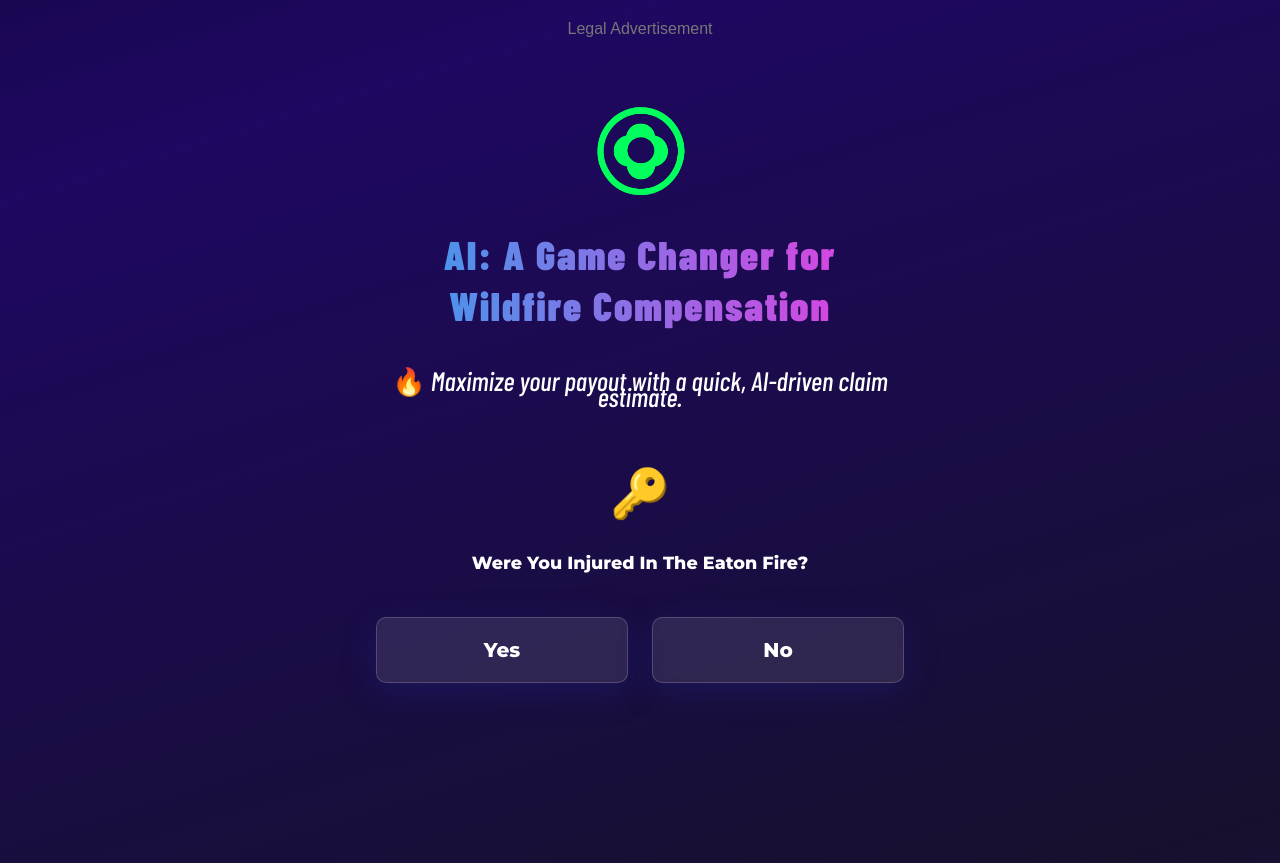
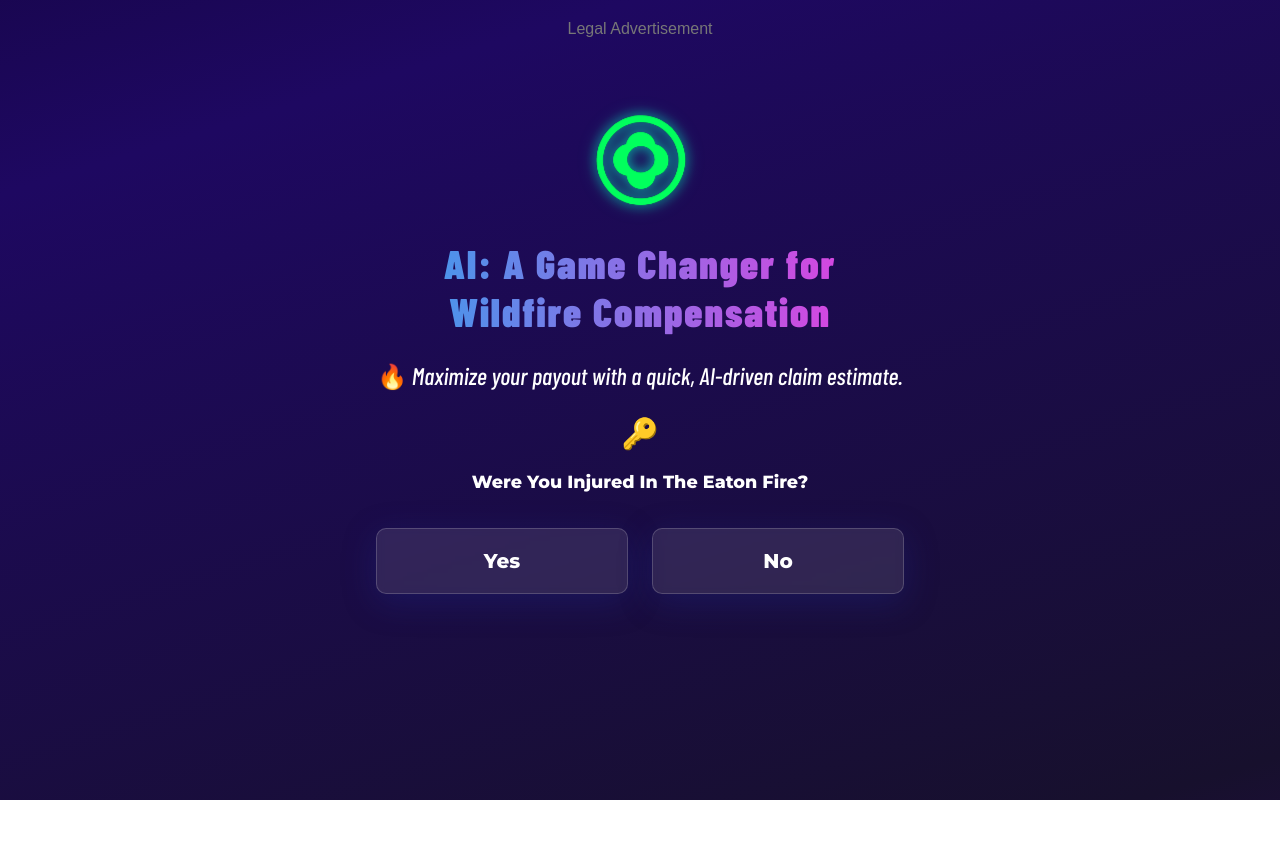
Before and after one commit to iAmRexcastle/styledlegalbot, a Next.js app: page / in a window 1280 px wide. After the commit the page ends 800 px from the top, so only its background shows below. Built offline with nearby package versions, Linux system fonts and the light colour scheme.

Commit message:
Initial commit with updated layout & styles

```diff
--- a/package.json
+++ b/package.json
@@ -20,13 +20,14 @@
     "@tailwindcss/postcss": "^4.0.6",
     "@toolhouseai/sdk": "^1.1.5",
     "ai": "^3.4.33",
-    "autoprefixer": "^10.4.20",
+    "chalk": "^5.4.1",
     "class-variance-authority": "^0.7.1",
     "clsx": "^2.1.1",
     "dotenv": "^16.4.7",
     "drizzle-orm": "^0.39.3",
+    "framer-motion": "^12.4.3",
     "lucide-react": "^0.424.0",
-    "next": "14.2.5",
+    "next": "^14.2.24",
     "nextjs-openai": "^7.2.0",
     "openai": "^4.85.1",
     "openai-streams": "^6.2.0",
@@ -40,6 +41,7 @@
     "@types/node": "^20.17.19",
     "@types/react": "^18.3.18",
     "@types/react-dom": "^18.3.5",
+    "autoprefixer": "^10.4.20",
     "drizzle-kit": "^0.30.4",
     "eslint": "^8.57.1",
     "eslint-config-next": "14.2.5",
--- a/src/app/components/AnimatedHeadline.tsx
+++ b/src/app/components/AnimatedHeadline.tsx
@@ -1,29 +1,15 @@
 "use client";
-
-import React from "react";
 
 export default function AnimatedHeadline() {
   return (
     <div className="text-center">
-      <h1
-        className="animated-gradient-headline"
-        style={{
-          fontFamily: "'BarlowCondensed-Black', sans-serif",
-          fontSize: "2.5rem",
-          lineHeight: "3.2rem",
-          letterSpacing: "0.12rem",
-        }}
-      >
+      {/* Main Headline with animated gradient */}
+      <h1 className="animated-headline animated-gradient-headline">
         AI: A Game Changer for Wildfire Compensation
       </h1>
-      <p
-        className="animated-subhead"
-        style={{
-          fontFamily: "'BarlowCondensed-MediumItalic', sans-serif",
-          fontSize: "1.67rem",
-          marginBottom: "10%",
-        }}
-      >
+
+      {/* Subhead with improved line-height */}
+      <p className="animated-subhead">
         🔥 Maximize your payout with a quick, AI-driven claim estimate.
       </p>
     </div>
--- a/src/app/components/TextSection.tsx
+++ b/src/app/components/TextSection.tsx
@@ -2,44 +2,45 @@
 
 import React from "react";
 
+// Extracted style objects for clarity
+const headlineStyle: React.CSSProperties = {
+  fontFamily: "'BarlowCondensed-Black', sans-serif",
+  fontSize: "2.5rem",
+  lineHeight: "3.2rem",
+  letterSpacing: "0.12rem",
+  textAlign: "center",
+};
+
+const subheadStyle: React.CSSProperties = {
+  fontFamily: "'BarlowCondensed-MediumItalic', sans-serif",
+  fontSize: "1.67rem",
+  marginBottom: "10%",
+  textAlign: "center",
+};
+
+const emphasisStyle: React.CSSProperties = {
+  fontFamily: "'Montserrat ExtraBold', sans-serif",
+  fontSize: "1.1rem",
+  textAlign: "center",
+};
+
 export default function TextSection() {
   return (
-    <div className="text-center">
+    <section className="text-center">
       {/* Headline */}
-      <h1
-        style={{
-          fontFamily: "'BarlowCondensed-Black', sans-serif",
-          fontSize: "2.5rem",
-          lineHeight: "3.2rem",
-          letterSpacing: "0.12rem",
-          textAlign: "center",
-        }}
-      >
+      <h1 style={headlineStyle}>
         AI: A Game Changer for Wildfire Compensation
       </h1>
 
       {/* Subhead */}
-      <p
-        style={{
-          fontFamily: "'BarlowCondensed-MediumItalic', sans-serif",
-          fontSize: "1.67rem",
-          marginBottom: "10%",
-          textAlign: "center",
-        }}
-      >
+      <p style={subheadStyle}>
         🔥 Maximize your payout with a quick, AI-driven claim estimate.
       </p>
 
       {/* Emphasis Text */}
-      <p
-        style={{
-          fontFamily: "'Montserrat ExtraBold', sans-serif",
-          fontSize: "1.1rem",
-          textAlign: "center",
-        }}
-      >
+      <p style={emphasisStyle}>
         Were You Injured In The Eaton Fire?
       </p>
-    </div>
+    </section>
   );
 }
--- a/src/app/globals.css
+++ b/src/app/globals.css
@@ -16,32 +16,24 @@
 }
 
 @keyframes gradient-change {
+  from {
+    --color-1: hsl(98, 100%, 62%);
+    --color-2: hsl(204, 100%, 59%);
+  }
   to {
     --color-1: hsl(210, 100%, 59%);
     --color-2: hsl(310, 100%, 59%);
   }
 }
 
-/* Animated gradient text effect for headline */
+/* Headline gradient effect */
 .animated-gradient-headline {
   animation: gradient-change 5s linear infinite alternate;
   background: linear-gradient(to right, var(--color-1), var(--color-2));
+  -webkit-background-clip: text;
   background-clip: text;
-  -webkit-background-clip: text;
   -webkit-text-fill-color: transparent;
   color: transparent;
-}
-
-/* Animated gradient text effect for subhead (if desired, currently applied to headline only) */
-.animated-gradient-subhead {
-  /* Uncomment if you want a gradient on the subhead:
-  animation: gradient-change 5s linear infinite alternate;
-  background: linear-gradient(to right, var(--color-1), var(--color-2));
-  background-clip: text;
-  -webkit-background-clip: text;
-  -webkit-text-fill-color: transparent;
-  color: transparent;
-  */
 }
 
 /* --- Custom Fonts --- */
@@ -86,29 +78,26 @@
   /* Attorney Advertisement */
   .attorney-ad {
     margin-top: 0;
-    padding-bottom: 1.5rem; /* ~10% padding might be too much on small devices—use rem for consistency */
-    font-size: 0.875rem; /* ~14px */
     text-align: center;
     color: var(--attorney-text-color);
   }
 
-  /* Animated Headline */
+  /* Headline */
   .animated-headline {
     font-family: var(--headline-font);
     font-size: 2.5rem;
-    line-height: 3.2rem;
+    line-height: 3rem; /* More comfortable spacing for multi-line headlines */
     letter-spacing: 0.12rem;
-    text-align: center;
     margin: 0 auto;
   }
 
-  /* Animated Subhead */
+  /* Subhead with improved line-height */
   .animated-subhead {
     font-family: var(--subhead-font);
-    font-size: 1.67rem;
+    font-size: 1.5rem;
+    line-height: 1.4; /* Increased line-height for better readability */
+    margin: 1.5rem 0;
     text-align: center;
-    margin: 2.5rem 0;  /* 2.5% top and bottom (using rem for consistency) */
-    line-height: 1rem;
   }
 
   /* Emoji Paragraph */
@@ -127,7 +116,7 @@
   }
 }
 
-/* --- Animated Gradient Background --- */
+/* --- Utilities & Animations --- */
 @layer utilities {
   .gradient-background {
     background: linear-gradient(163deg, #070017, #1e0861, #17102d, #4b008e);
@@ -135,19 +124,91 @@
     animation: gradient-animation 8s ease infinite;
     min-height: 100vh;
   }
+  @keyframes gradient-animation {
+    0%   { background-position: 0% 50%; }
+    50%  { background-position: 100% 50%; }
+    100% { background-position: 0% 50%; }
+  }
 
-  @keyframes gradient-animation {
-    0% { background-position: 0% 50%; }
-    50% { background-position: 100% 50%; }
-    100% { background-position: 0% 50%; }
+  @keyframes fadeDown {
+    from { opacity: 0; transform: translateY(-20px); }
+    to   { opacity: 1; transform: translateY(0); }
+  }
+  .animate-fade-down {
+    animation: fadeDown 1s ease-out forwards;
+  }
+  .animate-delay-1000 {
+    animation-delay: 1s;
+  }
+
+  @keyframes fadeOut {
+    from { opacity: 1; }
+    to   { opacity: 0; }
+  }
+  @keyframes fadeIn {
+    from { opacity: 0; }
+    to   { opacity: 1; }
+  }
+  .animate-fade-out {
+    animation: fadeOut 2.5s ease-in-out forwards;
+  }
+  .animate-fade-in {
+    animation: fadeIn 2s ease-linear forwards;
+  }
+
+  /* Container padding for responsiveness */
+  .container {
+    padding: 14px; /* Mobile */
+  }
+  @media (min-width: 600px) {
+    .container {
+      padding: 20px; /* Tablet */
+    }
+  }
+  @media (min-width: 900px) {
+    .container {
+      padding: 24px; /* Desktop */
+    }
+  }
+
+  /* New additions for neon and pulsing effects */
+  @keyframes logoPulse {
+    0% {
+      transform: scale(1);
+      filter: drop-shadow(0 0 4px rgba(0, 255, 198, 0.4));
+    }
+    50% {
+      transform: scale(1.06);
+      filter: drop-shadow(0 0 10px rgba(0, 255, 198, 0.7));
+    }
+    100% {
+      transform: scale(1);
+      filter: drop-shadow(0 0 4px rgba(0, 255, 198, 0.4));
+    }
+  }
+
+  .logo-pulse {
+    animation: logoPulse 2.5s ease-in-out infinite;
+  }
+
+  .neon-logo-container {
+    /* Bigger glow around the entire container */
+    filter: drop-shadow(0 0 8px rgba(0, 255, 198, 0.3));
+  }
+
+  .neon-button {
+    transition: box-shadow 0.3s ease;
+  }
+  .neon-button:hover {
+    box-shadow: 0 0 12px rgba(0, 255, 198, 0.6), 0 0 4px rgba(0, 255, 198, 0.4);
   }
 }
 
-/* --- Glass-Morphism for Option Cards --- */
+/* --- Glass-Morphism Option Cards --- */
 @layer components {
   .glass-box {
-    padding: 1rem;         /* Using rem instead of percentage for consistency */
-    margin: 1.5rem 0;
+    padding: 1rem;
+    margin: 1rem 0;
     width: 90%;
     min-width: 30%;
     border-radius: 10px;
@@ -167,54 +228,3 @@
     transform: scale(1.05);
   }
 }
-
-/* --- Animation Utilities --- */
-@layer utilities {
-  @keyframes fadeDown {
-    from { opacity: 0; transform: translateY(-20px); }
-    to { opacity: 1; transform: translateY(0); }
-  }
-
-  .animate-fade-down {
-    animation: fadeDown 1s ease-out forwards;
-  }
-
-  .animate-delay-1000 {
-    animation-delay: 1s;
-  }
-
-  @keyframes fadeOut {
-    from { opacity: 1; }
-    to { opacity: 0; }
-  }
-
-  @keyframes fadeIn {
-    from { opacity: 0; }
-    to { opacity: 1; }
-  }
-
-  .animate-fade-out {
-    animation: fadeOut 2.5s ease-in-out forwards;
-  }
-
-  .animate-fade-in {
-    animation: fadeIn 2s ease-linear forwards;
-  }
-}
-
-/* --- Responsive Container Padding --- */
-@layer utilities {
-  .container {
-    padding: 14px; /* Mobile */
-  }
-  @media (min-width: 600px) {
-    .container {
-      padding: 20px; /* Tablet */
-    }
-  }
-  @media (min-width: 900px) {
-    .container {
-      padding: 24px; /* Desktop */
-    }
-  }
-}
--- a/src/app/page.tsx
+++ b/src/app/page.tsx
@@ -22,8 +22,8 @@ export default function LandingPage() {
   return (
     <div className="gradient-background min-h-screen w-full flex flex-col overflow-hidden">
       {/* Header Section for Attorney Advertisement */}
-      <header className="w-full text-center" style={{ marginTop: "1rem" }}>
-        <p className="attorney-ad" style={{ fontSize: "1rem", color: "#777777" }}>
+      <header className="w-full text-center mt-4">
+        <p className="attorney-ad text-[1rem] text-center">
           Legal Advertisement
         </p>
       </header>
@@ -31,9 +31,18 @@ export default function LandingPage() {
       {/* Main Content */}
       <main className="flex flex-col items-center justify-center flex-grow px-[1%]">
         <div className="container w-full max-w-xl mx-auto text-center">
-          {/* Logo */}
-          <div className="flex justify-center animate-fade-down" style={{ marginTop: "2.5%", marginBottom: "5%" }}>
-            <Image src={Logo} alt="Logo" width={100} height={100} />
+          {/* Logo with pulsing neon effect */}
+          <div
+            className="flex justify-center animate-fade-down neon-logo-container"
+            style={{ marginTop: "2.5%", marginBottom: "5%" }}
+          >
+            <Image
+              src={Logo}
+              alt="Logo"
+              width={100}
+              height={100}
+              className="logo-pulse" // class that applies the pulsing animation
+            />
           </div>
 
           {/* Animated Headline & Subhead */}
@@ -41,24 +50,28 @@ export default function LandingPage() {
 
           {/* Key Emoji */}
           <p
-            className="emoji-paragraph animate-fade-down animate-delay-1000"
-            style={{ fontSize: "3em" }}
+            className="emoji-paragraph animate-fade-down animate-delay-1000 text-3xl"
           >
             🔑
           </p>
 
           {/* Quiz Question */}
           <p className="quiz-question animate-fade-down animate-delay-1000">
-            <span style={{ fontFamily: "'Montserrat ExtraBold', sans-serif", fontSize: "1.1rem" }}>
+            <span
+              style={{
+                fontFamily: "'Montserrat ExtraBold', sans-serif",
+                fontSize: "1.1rem",
+              }}
+            >
               Were You Injured In The Eaton Fire?
             </span>
           </p>
 
           {/* Option Buttons */}
-          <div className="flex flex-row justify-center gap-6 mt-4" style={{ marginBottom: "25%" }}>
+          <div className="flex flex-row justify-center gap-6 mt-4 mb-[25%]">
             <button
               onClick={() => handleBoxClick("Yes")}
-              className={`glass-box ${animateClass}`}
+              className={`glass-box ${animateClass} neon-button`}
               style={{
                 fontFamily: "'Montserrat ExtraBold', sans-serif",
                 fontSize: "1.25rem",
@@ -68,7 +81,7 @@ export default function LandingPage() {
             </button>
             <button
               onClick={() => handleBoxClick("No")}
-              className={`glass-box ${animateClass}`}
+              className={`glass-box ${animateClass} neon-button`}
               style={{
                 fontFamily: "'Montserrat ExtraBold', sans-serif",
                 fontSize: "1.25rem",
```
Also changed, not shown: 2 other files (tests, documents, lock files or other folders).
